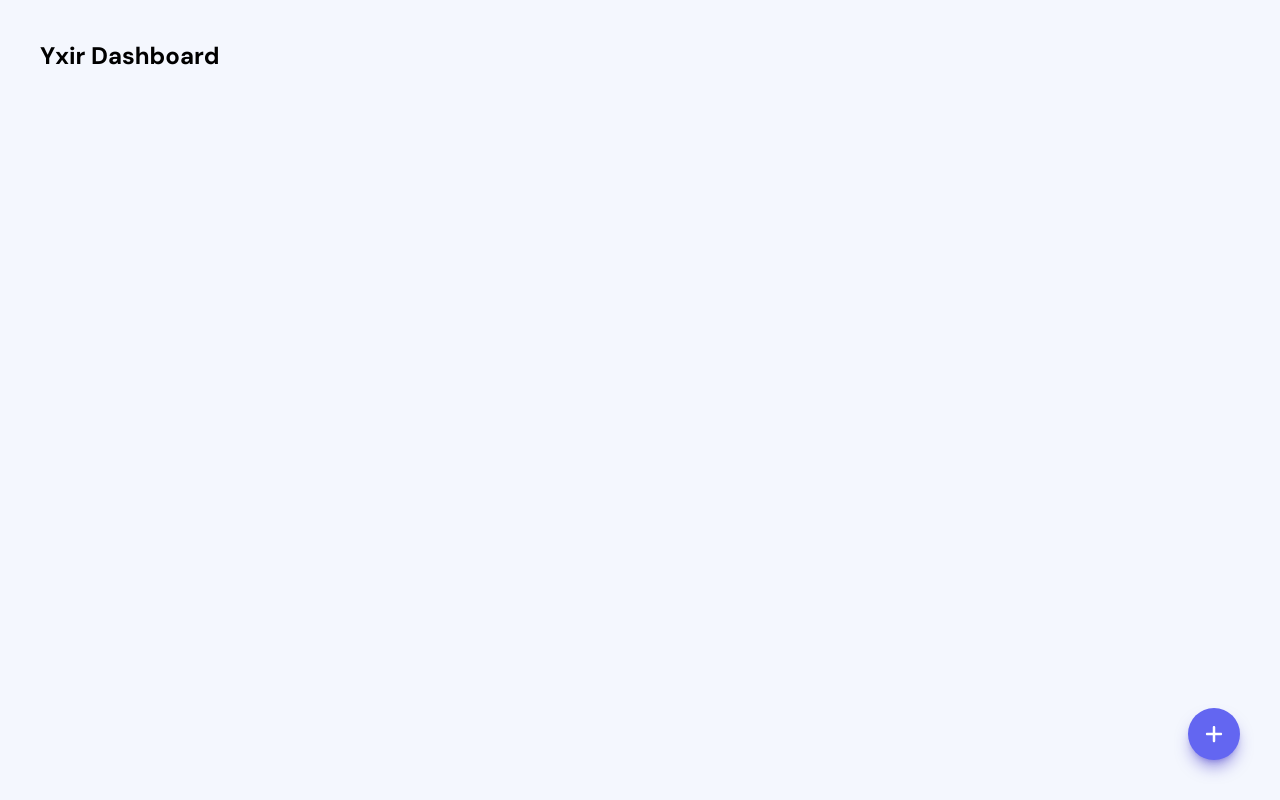
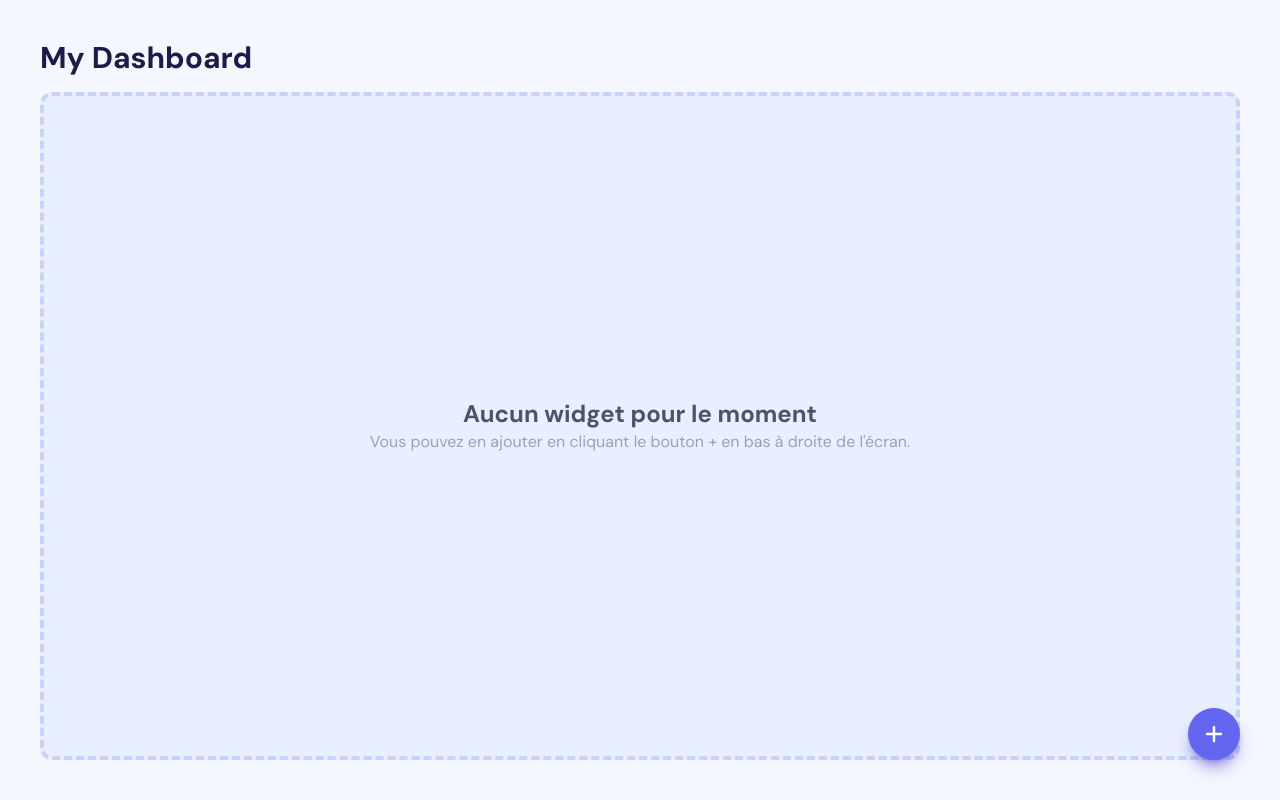
Before and after one commit to Naibel/yxir-dashboard, a Next.js app: page / in a window 1280 px wide. Built offline with nearby package versions, Linux system fonts and the light colour scheme.

Commit message:
feat: add layout placeholder when no widget on grid

```diff
--- a/app/page.tsx
+++ b/app/page.tsx
@@ -6,17 +6,13 @@ import "react-resizable/css/styles.css";
 import withProviders from "@/providers/withProviders.hoc";
 import GridLayout from "@/views/GridLayout";
 
-const Home = () => {
-  return (
-    <main className="p-10 h-screen">
-      <div>
-        <h1 className="text-2xl  font-bold">Yxir Dashboard</h1>
-      </div>
-      <div>
-        <GridLayout />
-      </div>
-    </main>
-  );
-};
+const Home = () => (
+  <main className="p-4 md:p-10 flex flex-col h-screen">
+    <div className="pb-4">
+      <h1 className="text-3xl text-indigo-950 font-bold">My Dashboard</h1>
+    </div>
+    <GridLayout />
+  </main>
+);
 
 export default withProviders(Home);
--- /dev/null
+++ b/components/LayoutPlacehoder/LayoutPlaceholder.tsx
@@ -0,0 +1,15 @@
+import React from "react";
+
+export const LayoutPlaceholder = () => {
+  return (
+    <div className="flex flex-col p-5 flex-1 items-center justify-center rounded-xl border-4 border-indigo-200 border-dashed text-center bg-indigo-100/50">
+      <h1 className="text-2xl font-bold text-slate-600">
+        Aucun widget pour le moment
+      </h1>
+      <h1 className="text-md text-slate-400">
+        Vous pouvez en ajouter en cliquant le bouton + en bas à droite de
+        l&apos;écran.
+      </h1>
+    </div>
+  );
+};
--- a/views/GridLayout.tsx
+++ b/views/GridLayout.tsx
@@ -2,6 +2,7 @@ import { useMemo, useState } from "react";
 import { Responsive, WidthProvider } from "react-grid-layout";
 
 import BarChart from "@/components/BarChart/BarChart";
+import { LayoutPlaceholder } from "@/components/LayoutPlacehoder/LayoutPlaceholder";
 import LineChart from "@/components/LineChart/LineChart";
 import Menu from "@/components/Menu/Menu";
 import PieChart from "@/components/PieChart/PieChart";
@@ -10,7 +11,7 @@ import { Widget } from "@/components/Widget/Widget";
 import { useAlertStore } from "@/hooks";
 import { columnsData } from "@/mocks/columnsData";
 import mockData from "@/mocks/MOCK_DATA.json";
-import { ChartType, Cols, Item, LayoutType } from "@/types/types";
+import { ChartType, Cols, Item, LayoutType } from "@/types";
 
 const ResponsiveGridLayout = WidthProvider(Responsive);
 
@@ -138,9 +139,12 @@ const GridLayout = ({
   );
 
   return (
-    <div>
+    <div className={grids.length === 0 ? `flex flex-1` : ""}>
       <Menu onAddItem={onAddItem} />
+      {grids.length > 0 ? (
         <ResponsiveGridLayout
+          draggableHandle=".allowGrab"
+          draggableCancel=".cancelGrab"
           onLayoutChange={onLayoutChangeHandler}
           onBreakpointChange={onBreakpointChange}
           className={className}
@@ -149,6 +153,9 @@ const GridLayout = ({
         >
           {grids}
         </ResponsiveGridLayout>
+      ) : (
+        <LayoutPlaceholder />
+      )}
     </div>
   );
 };
```
Lines whose indentation alone changed are shown as unchanged.
